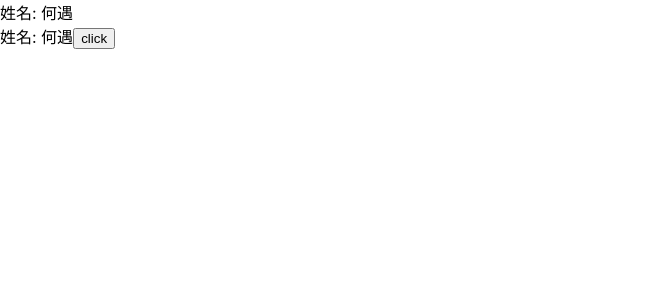
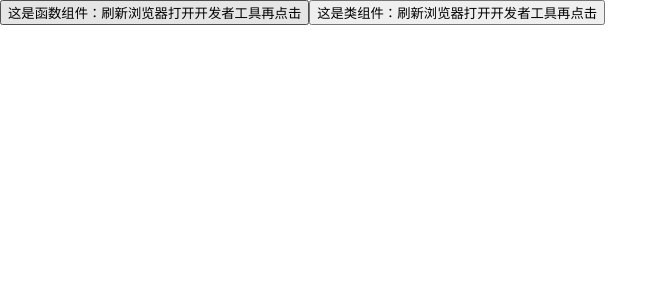
Before and after one commit to react-low-code/theory, a React (Create React App) app in the folder react-demo/: page / in a window 1280 px wide. Shown: the top 300 px of the page, without its empty margins (0-668 px from the left). Built offline with nearby package versions, Linux system fonts and the light colour scheme.

Commit message:
函数组件与类组件

```diff
--- a/react-demo/src/App.tsx
+++ b/react-demo/src/App.tsx
@@ -8,7 +8,9 @@ import './App.scss'
 // import GetDerivedStateFromProps from './pages/getDerivedStateFromProps';
 // import RefUse from './pages/ref'
 // import UserDetail from './pages/HOC'
-import { PrintLogOnMount, SubmitLogFromRender } from './pages/renderProps'
+// import { PrintLogOnMount, SubmitLogFromRender } from './pages/renderProps'
+// import { UseStateWithoutFunc } from './pages/useState'
+import FuncComVsClassCom from './pages/funcComVsClassCom'
 
 function App() {
   return (
@@ -24,18 +26,20 @@ function App() {
         {/* <UserDetail
           name='何遇'
         /> */}
-        <PrintLogOnMount
+        {/* <PrintLogOnMount
           render={() => <div>姓名: 何遇</div>}
-        />
+        /> */}
 
-        <SubmitLogFromRender
+        {/* <SubmitLogFromRender
           render={(submitLog: (data: string) => void) => (
             <div>
               姓名: 何遇
               <button onClick={() => submitLog('click')}> click </button>
           </div>
           )}
-        />
+        /> */}
+        {/* <UseStateWithoutFunc/> */}
+        <FuncComVsClassCom/>
     </div>
   );
 }
--- /dev/null
+++ b/react-demo/src/pages/funcComVsClassCom/index.tsx
@@ -0,0 +1,69 @@
+import React from 'react'
+
+
+function getName(params: {name: string}) {
+    const count = 0
+    return params.name + '-' + count
+}
+
+getName({name: '何遇'})
+getName({name: 'Bella'})
+
+interface State {
+    count: number
+}
+
+export default class FuncComVsClassCom extends React.Component<{},State> {
+    state: State = {count: 0}
+    render(): React.ReactNode {
+        return (
+            <>
+                <FuncCom
+                    count={this.state.count}
+                    updateCount={this.updateCount}
+                />
+                <ClassCom
+                    count={this.state.count}
+                    updateCount={this.updateCount}
+                />
+            </>
+        )
+    }
+    updateCount = () => {
+        this.setState((prevSate: State) => {
+            return {count: prevSate.count + 1}
+        })
+    }
+}
+
+interface Props {
+    count: number;
+    updateCount: () => void
+}
+
+function FuncCom(props: Props) {
+    const onClick = () => {
+        props.updateCount()
+        setTimeout(() => {
+            console.log(props.count)
+        }, 1000);
+    }
+    return (
+        <button onClick={onClick}>这是函数组件：刷新浏览器打开开发者工具再点击</button>
+    )
+}
+
+class ClassCom extends React.Component<Props, never> {
+    render(): React.ReactNode {
+        return (
+            <button onClick={this.onClick}>这是类组件：刷新浏览器打开开发者工具再点击</button>
+        )
+    }
+
+    onClick = () => {
+        this.props.updateCount()
+        setTimeout(() => {
+            console.log(this.props.count)
+        }, 1000);
+    }
+}
```
